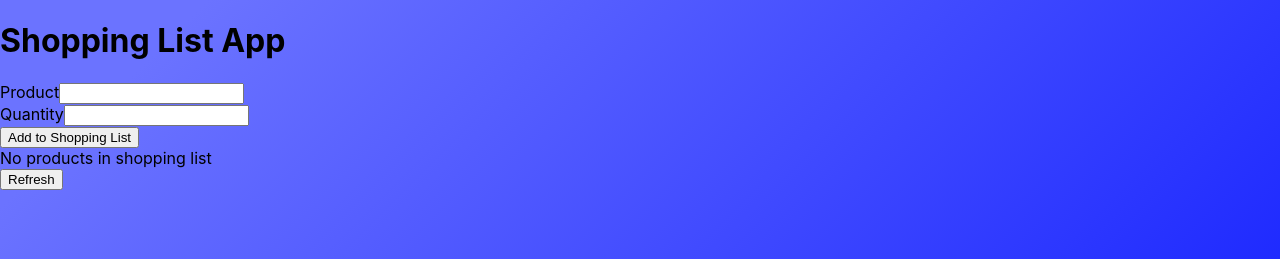
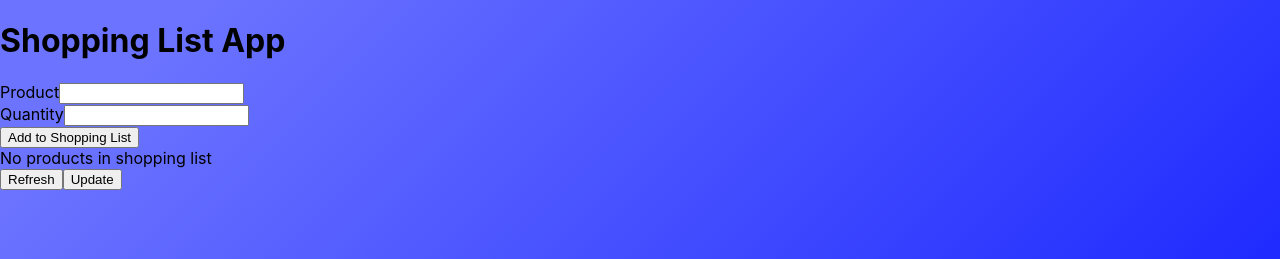
Before and after one commit to lucas-kacz/Liste-de-Courses, a React (Create React App) app in the folder liste-de-courses/: page /shoppinglist in a window 1280 px wide. Shown: the top 259 px of the page. Built offline with nearby package versions, Linux system fonts and the light colour scheme.

Commit message:
Add POST

```diff
--- a/liste-de-courses/src/pages/ShopList.js
+++ b/liste-de-courses/src/pages/ShopList.js
@@ -59,28 +59,45 @@ function ShoppingList(){
 
 
 
-    const sendChanges = async () => {
-        const onlineShoppingList = localStorage.getItem('shoppingListAPI');
-        const localShoppingList = localStorage.getItem('shoppingListLocal');
+const sendChanges = async () => {
+    const onlineShoppingList = JSON.parse(localStorage.getItem('shoppingListAPI'));
+    const localShoppingList = JSON.parse(localStorage.getItem('shoppingListLocal'));
 
-        for(var i=0; i<onlineShoppingList.length; i++){
-            for(var j=0; j<localShoppingList.length; j++){
-                if(onlineShoppingList[i].product == localShoppingList[j].product){
-                    onlineShoppingList[i].quantity = localShoppingList[j].quantity;
-
-                    // fetch("https://esilv.olfsoftware.fr/td5/register", {
-                    //     method: 'POST',
-                    //     headers: {
-                    //         'Content-Type' : 'application/x-www-form-urlencoded'
-                    //     },
-                    //     body: JSON.stringify({
-
-                    //     })
-                    // })
-                }
+    for(var i=0; i<onlineShoppingList.length; i++){
+        for(var j=0; j<localShoppingList.length; j++){
+            if(onlineShoppingList[i].product === localShoppingList[j].product){
+                onlineShoppingList[i].quantity = localShoppingList[j].quantity;
             }
         }
     }
+
+    console.log(typeof(localStorage.getItem('clientID')))
+    console.log('id='+localStorage.getItem('clientID').replaceAll('"','')+'&chg='+JSON.stringify(onlineShoppingList))
+
+    fetch('https://esilv.olfsoftware.fr/td5/courses',{
+		method: 'POST',
+		headers: {'Content-Type': 'application/x-www-form-urlencoded'},
+		body: 'id='+localStorage.getItem('clientID').replaceAll('"','')+'&chg='+JSON.stringify(onlineShoppingList)
+	}).then((reponse) => {
+        // console.log(reponse);
+        if (reponse.ok) {
+            reponse.json().then((json) => {
+                console.log(json);
+			})
+        }
+    });
+}
+    // fetch("https://esilv.olfsoftware.fr/td5/register", {
+    //     method: 'POST',
+    //     headers: {'Content-Type' : 'application/x-www-form-urlencoded'}
+    // }).then((response) =>{
+    //         body: JSON.stringify({
+
+    //         }
+    //     }
+    // }
+
+
 
     const post = async () => {
 
@@ -125,6 +142,7 @@ function ShoppingList(){
                 <div>
                     <button onClick={refresh}>Refresh</button>
                     {apiShoppingList}
+                    <button onClick={sendChanges}>Update</button>
                 </div>
             </div>
         </div>
```
